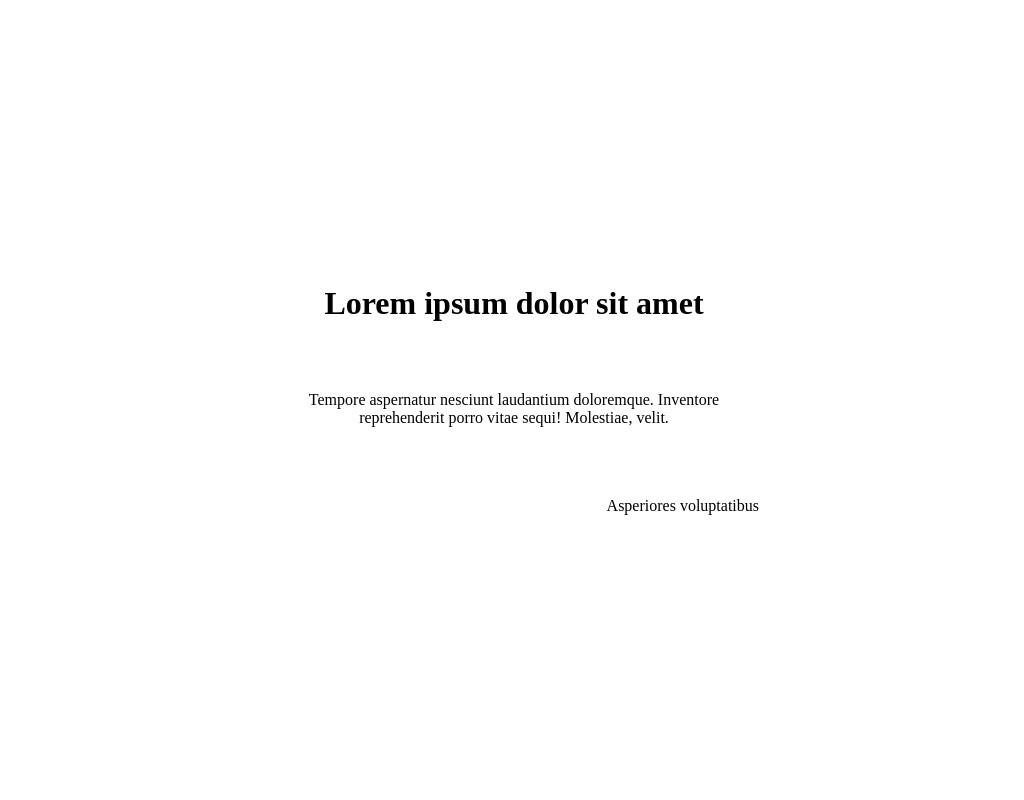
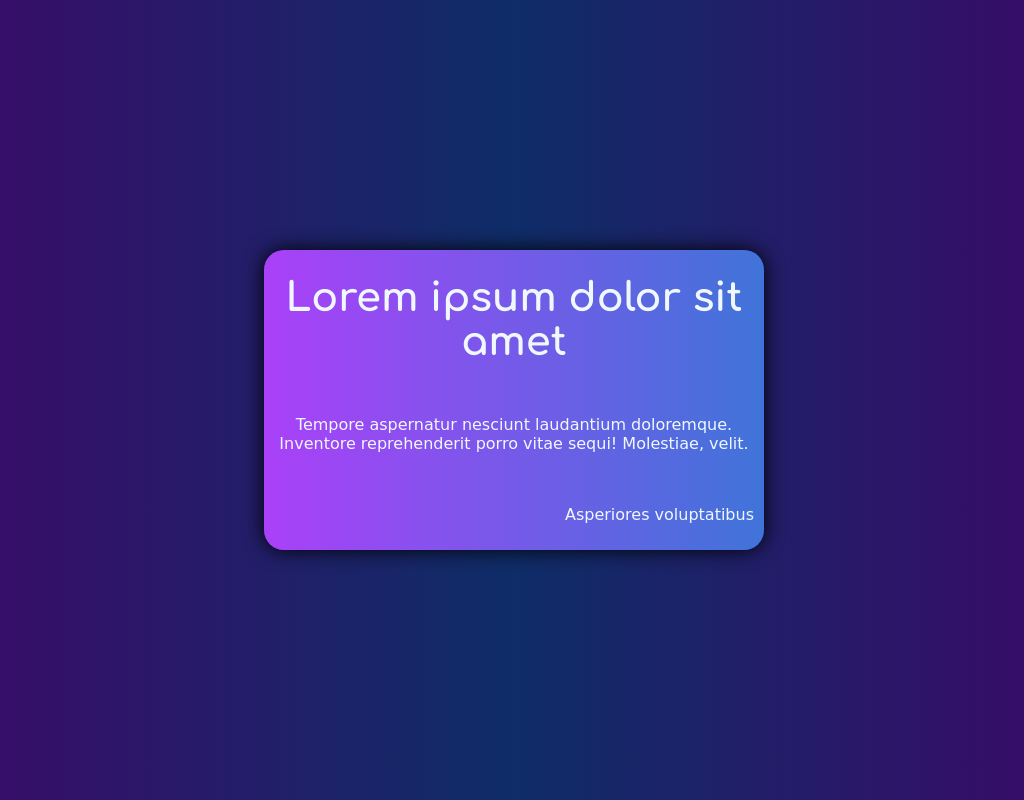
Before and after one commit to Gregnani/tema_com_css, a plain HTML site: page index.html in a window 1280 px wide. Shown: the whole page, without its empty margins (126-1150 px from the left). Drawn offline with Linux system fonts and the light colour scheme; a web font is replaced by a local one.

Commit message:
atividade concluida

```diff
--- a/index.html
+++ b/index.html
@@ -7,7 +7,6 @@
     <meta name="description" content="Template para solução de exercícios, contendo um texto artístico aa ser estilizado">
     <meta name="keywords" content="html, css, dev web, etec adolpho berezin, professor ermogenes palacio, professor diego neri, github pages, exercício, solução">
     <title>Lorem Ipsum estilizado | Dev Web</title>
-    <link rel="stylesheet" href="nao-alterar.css">
     <link rel="stylesheet" href="style.css">
 </head>
 <body>
--- a/nao-alterar.css
+++ /dev/null
@@ -1,39 +0,0 @@
-* {
-    margin: 0;
-    padding: 0;
-    box-sizing: content-box;
-}
-
-body {
-    height: 100vh;
-    width: 100%;
-    display: flex;
-    justify-content: center;
-    align-items: center;
-    min-width: 550px;
-}
-
-main#container {
-    width: 500px;
-    height: 300px;
-    display: flex;
-    flex-direction: column;
-    justify-content: space-around;
-    align-items: stretch;
-}
-
-main#container > * {
-    padding: 5px;
-}
-
-h1.titulo {
-    text-align: center;
-}
-
-p.frase {
-    text-align: center;
-}
-
-p.autor {
-    text-align: right;
-}
--- a/style.css
+++ b/style.css
@@ -1,14 +1,72 @@
+@import url('https://fonts.googleapis.com/css2?family=Comfortaa:wght@700&family=Tilt+Neon&display=swap');
+
+
+* {
+    margin: 0;
+    padding: 0;
+    box-sizing: content-box;
+}
+
 body {
+    height: 100vh;
+    width: 100%;
+    display: flex;
+    justify-content: center;
+    align-items: center;
+    min-width: 550px;
+
+    background:
+    linear-gradient(to right, #400769, #0f2d68, #3f0668);
 }
 
 main#container {
+    width: 500px;
+    height: 300px;
+    display: flex;
+    flex-direction: column;
+    justify-content: space-around;
+    align-items: stretch;
+
+    display: flex;
+    background:
+    linear-gradient(to right, #AA40F8, #4074D9);
+    border-radius: 20px;
+    box-shadow: 0px 0px 20px 0px;
+    cursor: pointer;
+    transition-delay: 3s;
+}
+
+main#container:hover {
+    transition-delay: 3s;
+    background:
+    linear-gradient(to right, #671b9c, #204ca3);
+}
+
+main#container > * {
+    padding: 10px;
+}
+
+
+::selection {
+    background-color: white;
+    color: #AA40F8 ;
 }
 
 h1.titulo {
+    text-align: center;
+    font-size: 40px;
+    font-family: 'Comfortaa', cursive;
+    color: aliceblue;
 }
 
 p.frase {
+    text-align: center;
+    font-family: 'Tilt Neon', cursive;
+    color: aliceblue;
 }
 
 p.autor {
+    text-align: right;
+    font-family: 'Tilt Neon', cursive;
+    color: aliceblue;
 }
```
